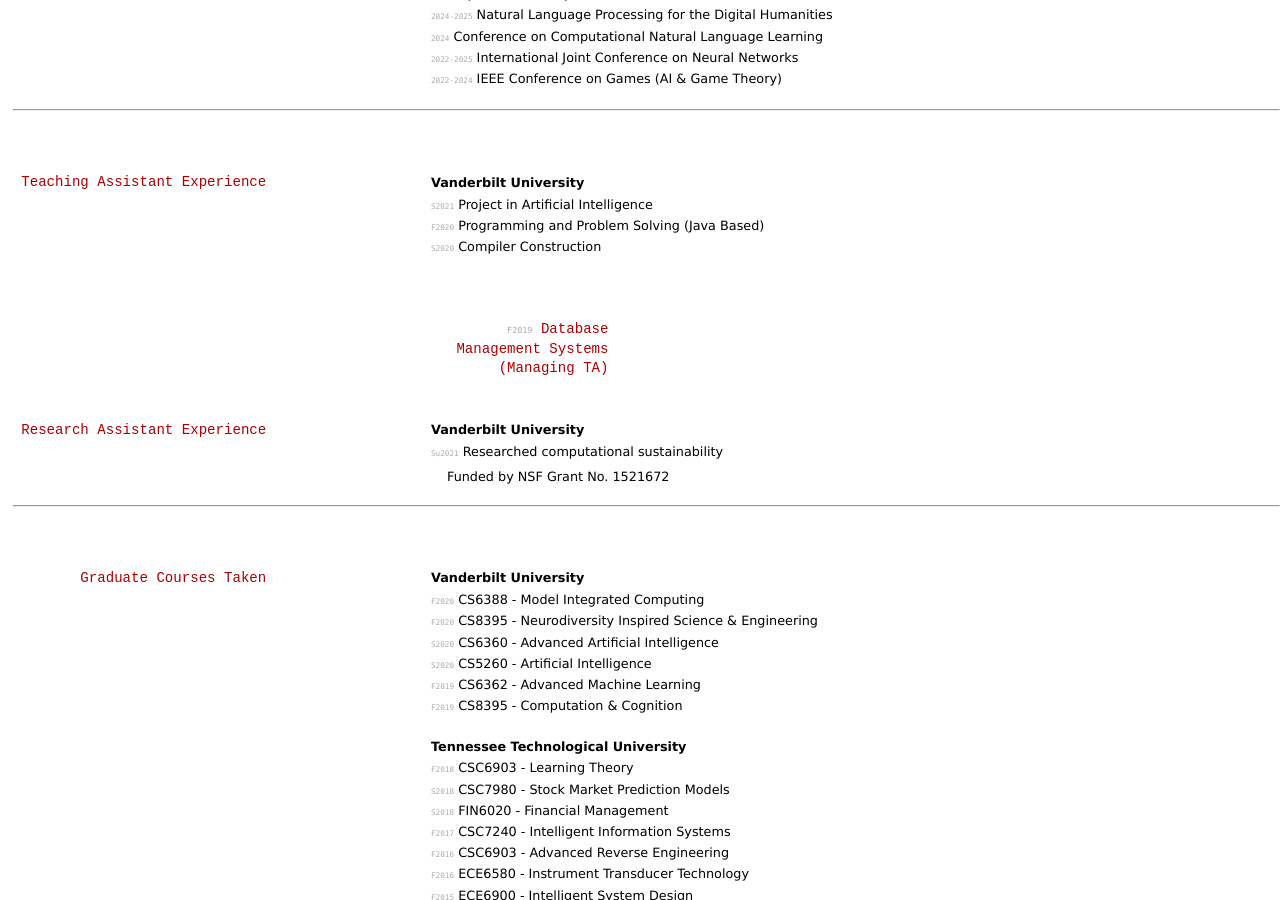
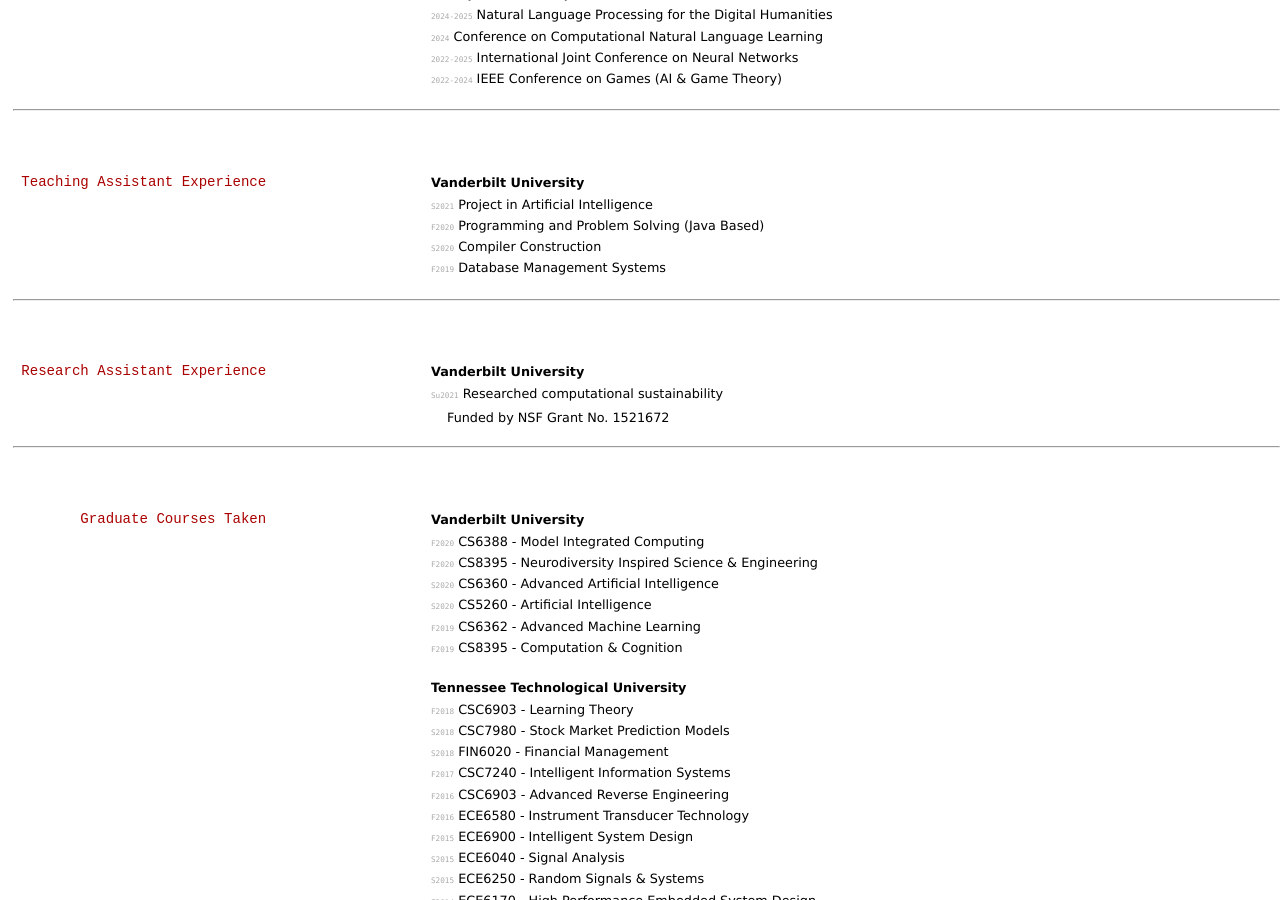
Before and after one commit to JesseTNRoberts/JesseTNRoberts.github.io, a Jekyll site: the page built from _pages/cv.md, in a window 1280 px wide and 900 px high, scrolled down 2813 px. Built offline with Jekyll 4.4.1, drawn with Linux system fonts in a browser that asks for light colours.

Commit message:
Updated cv template

```diff
--- a/_pages/cv.md
+++ b/_pages/cv.md
@@ -184,7 +184,8 @@ J. Roberts, "MNFIS+; or, a Better Hybrid Heuristic Maximum Power Point Tracker,"
 - `S2021` Project in Artificial Intelligence
 - `F2020` Programming and Problem Solving (Java Based)
 - `S2020` Compiler Construction
-- `F2019` Database Management Systems (Managing TA)
+- `F2019` Database Management Systems
+
 ---
 
 ## Research Assistant Experience
@@ -222,6 +223,7 @@ J. Roberts, "MNFIS+; or, a Better Hybrid Heuristic Maximum Power Point Tracker,"
 
 
 ---
+
 ## Languages
 - English (Native proficiency)
 - Spanish (Elementary proficiency)
```
Also changed, not shown: other parts of _pages/cv.md (+1 -1 lines), 1 other file.
